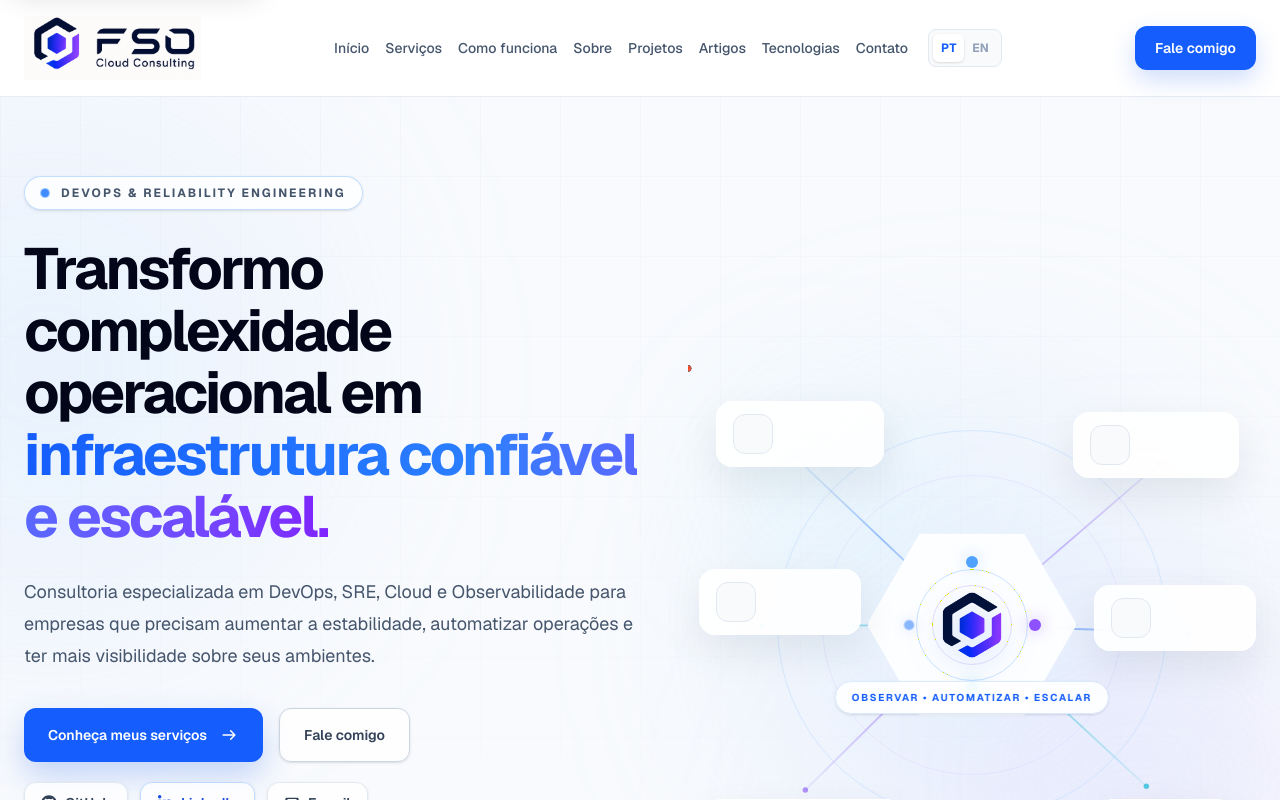
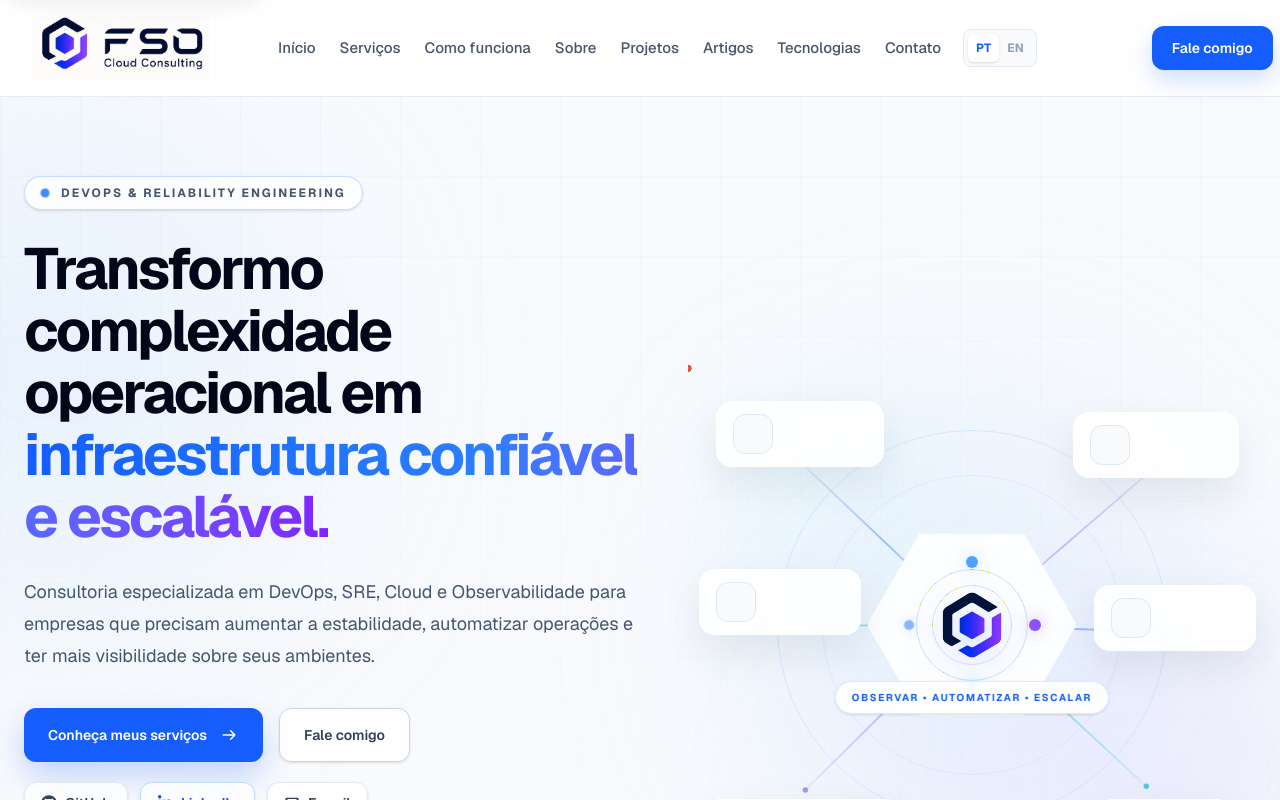
Before and after one commit to felipesalesdeoliveira/fso-cloud-consulting, a Next.js app: page / in a window 1280 px wide. Shown: the top 800 px of the page. Built offline with nearby package versions, Linux system fonts and the light colour scheme.

Commit message:
style: balance header navigation spacing (#50)

```diff
--- a/components/Header.tsx
+++ b/components/Header.tsx
@@ -27,8 +27,8 @@ export function Header({ locale = "pt" }: { locale?: "pt" | "en" }) {
 
   return (
     <header className="fixed left-0 top-0 z-50 w-full border-b border-slate-200/80 bg-white/90 backdrop-blur-xl">
-      <div className="mx-auto flex h-24 max-w-7xl items-center justify-between px-6">
-        <Link href={locale === "en" ? "/en/#home" : "/#inicio"} className="group" onClick={closeMenu}>
+      <div className="mx-auto flex h-24 max-w-[1680px] items-center justify-between px-6 xl:grid xl:grid-cols-[minmax(220px,1fr)_auto_minmax(220px,1fr)] xl:gap-4 xl:px-8 2xl:px-10">
+        <Link href={locale === "en" ? "/en/#home" : "/#inicio"} className="group xl:justify-self-start" onClick={closeMenu}>
           <Image
             src={publicAsset("/logo-fso-cloud-consulting.png")}
             alt="FSO Cloud Consulting"
@@ -39,17 +39,17 @@ export function Header({ locale = "pt" }: { locale?: "pt" | "en" }) {
           />
         </Link>
 
-        <nav aria-label={locale === "en" ? "Main navigation" : "Navegação principal"} className="hidden items-center gap-4 text-sm font-medium text-slate-600 lg:flex">
+        <nav aria-label={locale === "en" ? "Main navigation" : "Navegação principal"} className="hidden items-center gap-1 text-[15px] font-medium text-slate-600 xl:flex">
           {items.map((item) => (
             <Link
               key={item.href}
               href={item.href}
-              className="transition hover:text-blue-600"
+              className="whitespace-nowrap rounded-lg px-2.5 py-2 transition hover:bg-blue-50 hover:text-blue-600 2xl:px-3"
             >
               {item.label}
             </Link>
           ))}
-          <div className="ml-1 flex items-center rounded-lg border border-slate-200 bg-slate-50 p-1 text-xs font-bold">
+          <div className="ml-2 flex items-center rounded-lg border border-slate-200 bg-slate-50 p-1 text-xs font-bold">
             <Link href="/#inicio" hrefLang="pt-BR" className={`rounded-md px-2 py-1.5 ${locale === "pt" ? "bg-white text-blue-600 shadow-sm" : "text-slate-400 hover:text-slate-700"}`}>PT</Link>
             <Link href="/en/#home" hrefLang="en" className={`rounded-md px-2 py-1.5 ${locale === "en" ? "bg-white text-blue-600 shadow-sm" : "text-slate-400 hover:text-slate-700"}`}>EN</Link>
           </div>
@@ -61,7 +61,7 @@ export function Header({ locale = "pt" }: { locale?: "pt" | "en" }) {
           aria-expanded={menuOpen}
           aria-controls="menu-mobile"
           onClick={() => setMenuOpen((current) => !current)}
-          className="flex h-11 w-11 flex-col items-center justify-center gap-1.5 rounded-xl border border-slate-200 bg-white text-slate-700 shadow-sm transition hover:border-blue-200 hover:text-blue-600 lg:hidden"
+          className="flex h-11 w-11 flex-col items-center justify-center gap-1.5 rounded-xl border border-slate-200 bg-white text-slate-700 shadow-sm transition hover:border-blue-200 hover:text-blue-600 xl:hidden"
         >
           <span className={`h-0.5 w-5 rounded-full bg-current transition ${menuOpen ? "translate-y-2 rotate-45" : ""}`} />
           <span className={`h-0.5 w-5 rounded-full bg-current transition ${menuOpen ? "opacity-0" : ""}`} />
@@ -70,7 +70,7 @@ export function Header({ locale = "pt" }: { locale?: "pt" | "en" }) {
 
         <Link
           href={locale === "en" ? "/en/#contact" : "/#contato"}
-          className="hidden rounded-xl bg-blue-600 px-5 py-3 text-sm font-semibold text-white shadow-[0_10px_25px_rgba(37,99,235,0.22)] transition duration-300 hover:-translate-y-0.5 hover:bg-blue-700 hover:shadow-[0_14px_32px_rgba(37,99,235,0.30)] lg:inline-flex"
+          className="hidden rounded-xl bg-blue-600 px-5 py-3 text-sm font-semibold text-white shadow-[0_10px_25px_rgba(37,99,235,0.22)] transition duration-300 hover:-translate-y-0.5 hover:bg-blue-700 hover:shadow-[0_14px_32px_rgba(37,99,235,0.30)] xl:inline-flex xl:justify-self-end"
         >
           {locale === "en" ? "Contact me" : "Fale comigo"}
         </Link>
@@ -80,7 +80,7 @@ export function Header({ locale = "pt" }: { locale?: "pt" | "en" }) {
         id="menu-mobile"
         aria-label="Navegação para dispositivos móveis"
         aria-hidden={!menuOpen}
-        className={`border-t border-slate-200/80 bg-white/95 px-6 py-4 shadow-[0_20px_40px_rgba(15,23,42,0.08)] backdrop-blur-xl lg:hidden ${menuOpen ? "grid" : "hidden"}`}
+        className={`border-t border-slate-200/80 bg-white/95 px-6 py-4 shadow-[0_20px_40px_rgba(15,23,42,0.08)] backdrop-blur-xl xl:hidden ${menuOpen ? "grid" : "hidden"}`}
       >
         <div className="mx-auto grid w-full max-w-7xl gap-2">
           {items.map((item) => (
```
